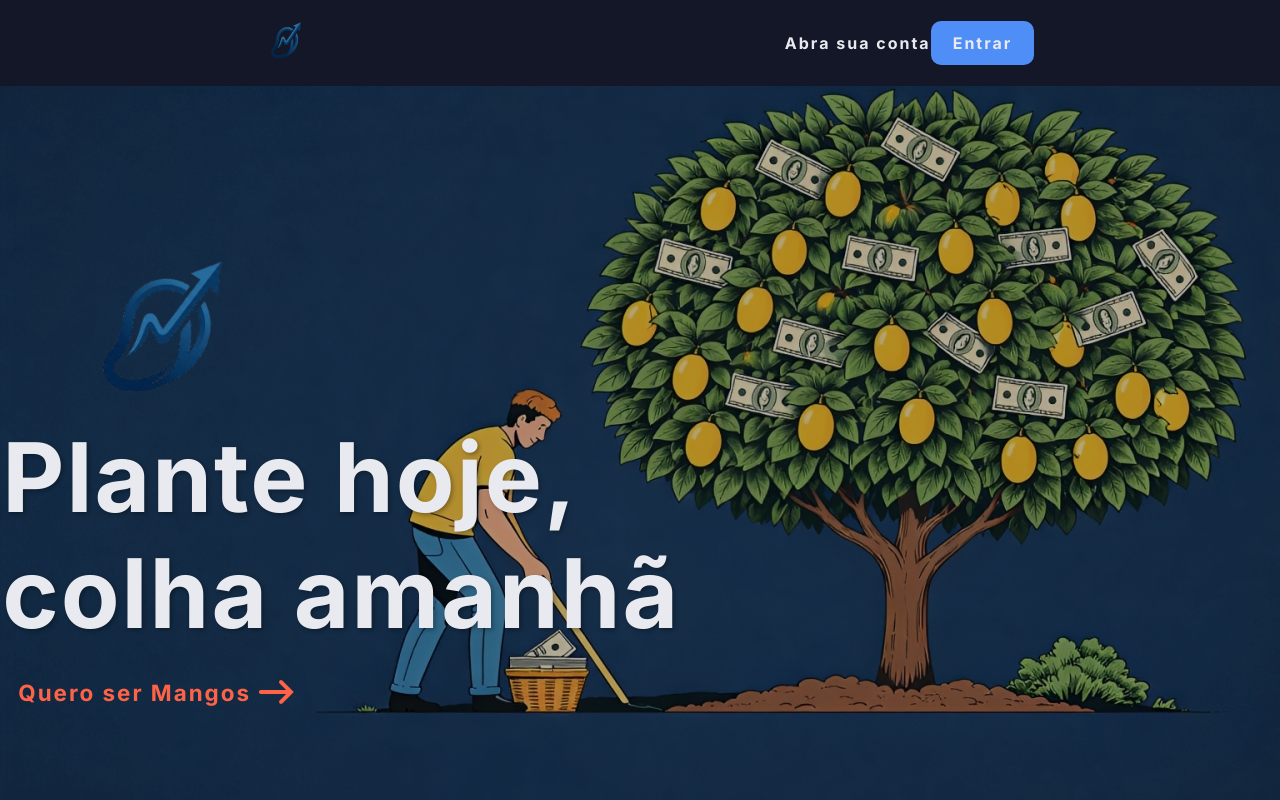
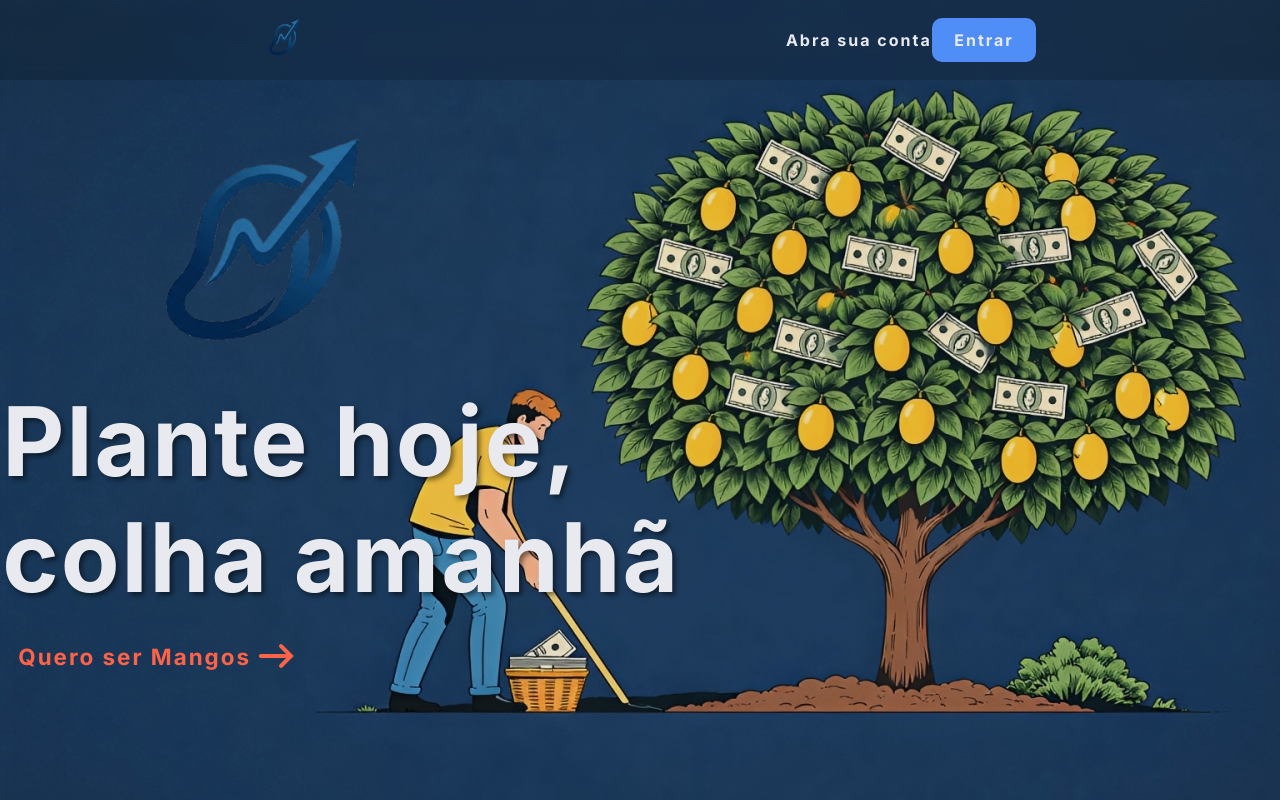
Before and after one commit to MauroLO01/MangosBank, a React (Vite) app in the folder MangosBank/: page / in a window 1280 px wide. Shown: the top 800 px of the page. Built offline with nearby package versions, Linux system fonts and the light colour scheme.

Commit message:
1.8 - mudança no header e na logo acima do H1

```diff
--- a/MangosBank/src/pages/home.css
+++ b/MangosBank/src/pages/home.css
@@ -30,8 +30,8 @@ img.logo {
 }
 
 img.logoH1{
-    width: 320px;
-    height: 180px;
+    width: 520px;
+    height: 280px;
 }
 
 div {
@@ -55,11 +55,13 @@ div.body {
 
 div.header {
     width: 100%;
+    position: fixed;
+    backdrop-filter: blur(10px);
     flex-direction: row;
     justify-content: space-around;
     align-items: center;
-    background-color: var(--bg2);
-    padding: 1rem;
+    background-color: rgba(0, 0, 0, 0.15);
+    padding: 0.8rem;
     z-index: 2;
 }
 
@@ -75,7 +77,7 @@ h1.slogan {
     color: var(--text);
     width: 60%;
     letter-spacing: 2px;
-    text-shadow: 2px 2px 4px rgba(0, 0, 0, 0.3);
+    text-shadow: 3px 3px 5px rgba(0, 0, 0, 0.5);
     /* text-decoration: underline; */
 }
 
@@ -137,7 +139,7 @@ div.main {
     justify-content: space-around;
     align-items: center;
     flex-direction: column;
-    background: rgba(0, 0, 0, 0.3);
+    background: rgba(20, 20, 20, 0.1);
     height: 100dvh;
 }
 
```
